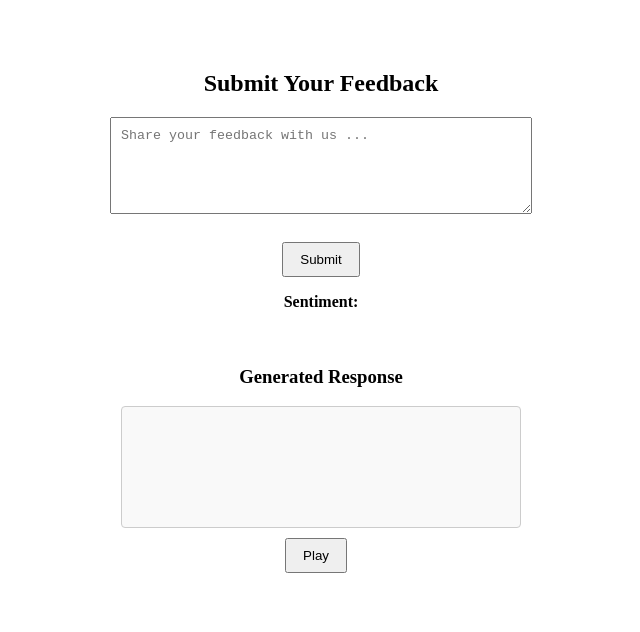
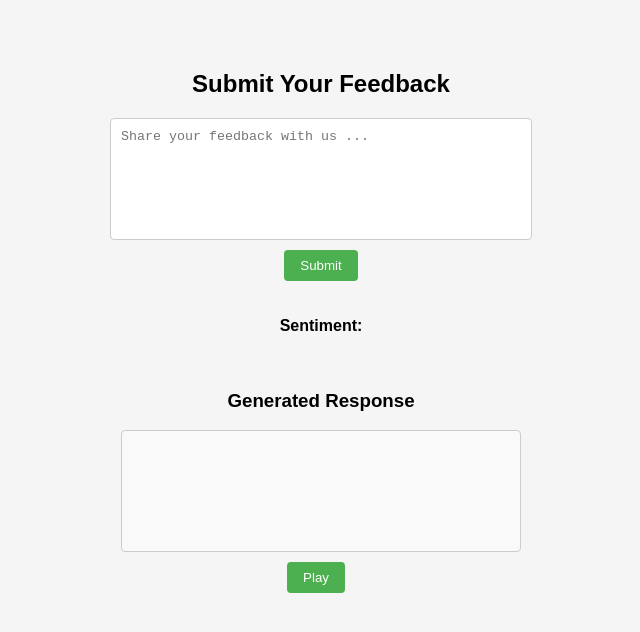
Before and after one commit to soroush-04/azure-ai-sentiment, a React (Create React App) app in the folder frontend/: page / in a window 1280 px wide. Shown: the top 632 px of the page, without its empty margins (319-959 px from the left). Built offline with nearby package versions, Linux system fonts and the light colour scheme.

Commit message:
Refactor app style

```diff
--- a/frontend/src/App.css
+++ b/frontend/src/App.css
@@ -1,38 +1,90 @@
-.App {
-  text-align: center;
+/* Global styles */
+body {
+  font-family: Arial, sans-serif;
+  background-color: #f5f5f5;
+  color: #000;
+  margin: 0;
+  padding: 0;
 }
 
-.App-logo {
-  height: 40vmin;
-  pointer-events: none;
-}
-
-@media (prefers-reduced-motion: no-preference) {
-  .App-logo {
-    animation: App-logo-spin infinite 20s linear;
-  }
-}
-
-.App-header {
-  background-color: #282c34;
-  min-height: 100vh;
+.container {
+  max-width: 600px;
+  margin: 50px auto;
+  text-align: center;
   display: flex;
   flex-direction: column;
   align-items: center;
-  justify-content: center;
-  font-size: calc(10px + 2vmin);
-  color: white;
 }
 
-.App-link {
-  color: #61dafb;
+form {
+  width: 100%;
+  max-width: 400px;
+  display: flex;
+  flex-direction: column;
+  align-items: center;
+  margin-bottom: 20px;
 }
 
-@keyframes App-logo-spin {
-  from {
-    transform: rotate(0deg);
-  }
-  to {
-    transform: rotate(360deg);
-  }
+textarea {
+  width: 100%;
+  padding: 10px;
+  margin-bottom: 10px;
+  border-radius: 4px;
+  border: 1px solid #ccc;
+  min-height: 100px;
+  resize: none;
 }
+
+
+button {
+  padding: 8px 16px;
+  cursor: pointer;
+  border-radius: 4px;
+  background-color: #4CAF50;
+  color: white;
+  border: none;
+}
+
+button:hover {
+  background-color: #45a049;
+}
+
+.response-box {
+  width: 100%;
+  max-width: 400px;
+  text-align: center;
+  margin-top: 20px;
+}
+
+
+.response-text {
+  border: 1px solid #ccc;
+  padding: 10px;
+  border-radius: 4px;
+  background-color: #f9f9f9;
+  min-height: 100px;
+  max-height: 200px;
+  overflow-y: auto;
+}
+
+
+.play-button-container {
+  display: flex;
+  justify-content: center;
+  margin-top: 10px;
+}
+
+.play-button {
+  padding: 8px 16px;
+  cursor: pointer;
+  margin-right: 10px;
+}
+
+.error-message {
+  color: red;
+  margin-top: 20px;
+}
+
+.sentiment {
+  font-weight: bold;
+}
--- a/frontend/src/App.js
+++ b/frontend/src/App.js
@@ -1,5 +1,6 @@
 import { useState } from "react";
 import axios from "axios";
+import './App.css';
 
 function App() {
   const [feedback, setFeedback] = useState("");
@@ -43,57 +44,35 @@ function App() {
   };
 
   return (
-    <div style={{ maxWidth: "400px", margin: "50px auto", textAlign: "center", display: "flex", flexDirection: "column", alignItems: "center" }}>
+    <div className="container">
       <h2>Submit Your Feedback</h2>
-      <form onSubmit={handleSubmit} style={{ width: "100%", display: "flex", flexDirection: "column", alignItems: "center" }}>
+      <form onSubmit={handleSubmit}>
         <textarea
           value={feedback}
           onChange={(e) => setFeedback(e.target.value)}
           placeholder="Share your feedback with us ..."
           rows="5"
-          style={{ width: "100%", padding: "10px", marginBottom: "10px" }}
         />
-        <br />
-        <button
-          type="submit"
-          style={{ padding: "8px 16px", cursor: "pointer" }}
-        >
-          Submit
-        </button>
+        <button type="submit">Submit</button>
       </form>
 
-      <p><strong>Sentiment:</strong> {response.sentiment}</p>
+      <p className="sentiment"><strong>Sentiment:</strong> {response.sentiment}</p>
 
       {response && (
-        <div style={{ marginTop: "20px", textAlign: "center", width: "100%" }}>
+        <div className="response-box">
           <h3>Generated Response</h3>
-          <div style={{
-            border: "1px solid #ccc",
-            padding: "10px",
-            borderRadius: "4px",
-            backgroundColor: "#f9f9f9",
-            minHeight: "100px"
-          }}>
+          <div className="response-text">
             <p>{response.response_text}</p>
           </div>
-          <div style={{ display: "flex", justifyContent: "center", marginTop: "10px" }}>
-            <button
-              style={{ padding: "8px 16px", cursor: "pointer", marginRight: "10px" }}
-              onClick={handlePlay}
-            >
+          <div className="play-button-container">
+            <button className="play-button" onClick={handlePlay}>
               Play
             </button>
-            {/* <button
-              style={{ padding: "8px 16px", cursor: "pointer" }}
-              onClick={() => alert('Download button clicked')}
-            >
-              Download
-            </button> */}
           </div>
         </div>
       )}
 
-      {error && <p style={{ color: "red", marginTop: "20px" }}>{error}</p>}
+      {error && <p className="error-message">{error}</p>}
     </div>
   );
 }
```
